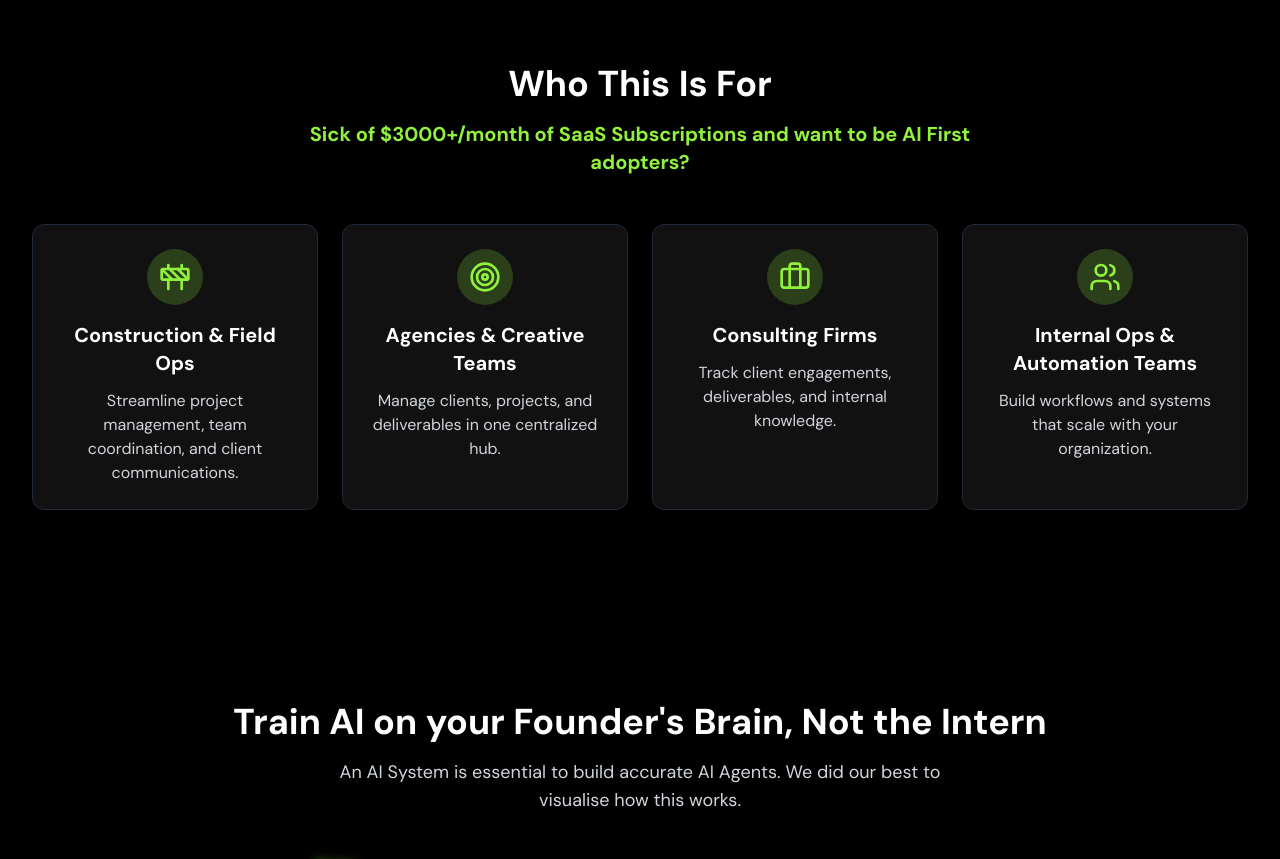
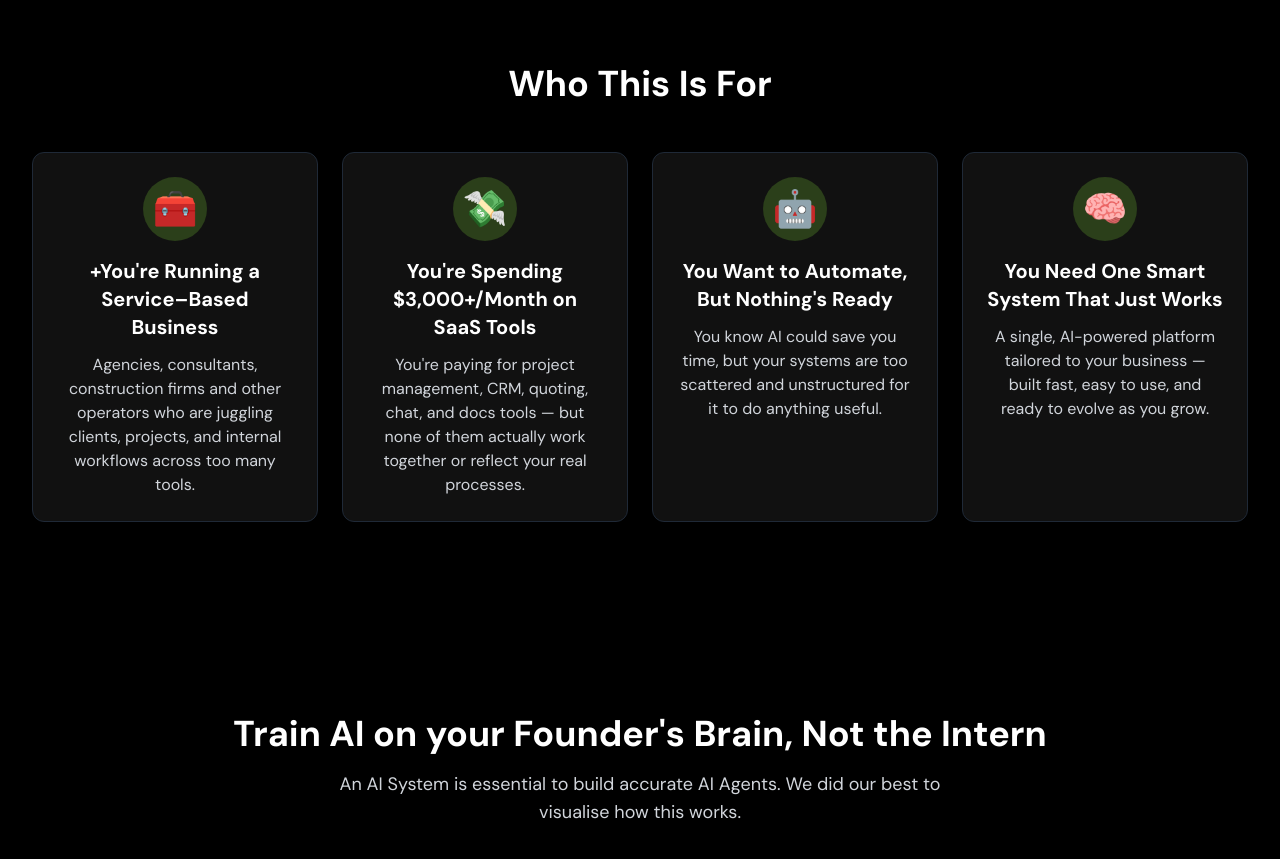
Before and after one commit to adamfromAPGsoftware/apg-lander, a React (Vite) app: page / in a window 1280 px wide. Shown: the part 820-1679 px from the top of the page. Built offline with nearby package versions, Linux system fonts and the light colour scheme.

Commit message:
Update 'Who This Is For' section to match new design with emoji icons and updated text

```diff
--- a/src/components/TargetAudience.tsx
+++ b/src/components/TargetAudience.tsx
@@ -1,27 +1,26 @@
 import React from 'react';
-import { Briefcase, Target, Construction, Users } from "lucide-react";
 
 const TargetAudience = () => {
   const audiences = [
     {
-      icon: Construction,
-      title: "Construction & Field Ops",
-      description: "Streamline project management, team coordination, and client communications."
+      icon: '🧰',
+      title: "+You're Running a Service–Based Business",
+      description: "Agencies, consultants, construction firms and other operators who are juggling clients, projects, and internal workflows across too many tools."
     },
     {
-      icon: Target,
-      title: "Agencies & Creative Teams",
-      description: "Manage clients, projects, and deliverables in one centralized hub."
+      icon: '💸',
+      title: "You're Spending $3,000+/Month on SaaS Tools",
+      description: "You're paying for project management, CRM, quoting, chat, and docs tools — but none of them actually work together or reflect your real processes."
     },
     {
-      icon: Briefcase,
-      title: "Consulting Firms",
-      description: "Track client engagements, deliverables, and internal knowledge."
+      icon: '🤖',
+      title: "You Want to Automate, But Nothing's Ready",
+      description: "You know AI could save you time, but your systems are too scattered and unstructured for it to do anything useful."
     },
     {
-      icon: Users,
-      title: "Internal Ops & Automation Teams",
-      description: "Build workflows and systems that scale with your organization."
+      icon: '🧠',
+      title: "You Need One Smart System That Just Works",
+      description: "A single, AI-powered platform tailored to your business — built fast, easy to use, and ready to evolve as you grow."
     }
   ];
 
@@ -29,31 +28,23 @@ const TargetAudience = () => {
     <section id="target-audience" className="py-16 md:py-24 max-width">
       <div className="text-center mb-12 animate-fade-in">
         <h2 className="text-3xl md:text-4xl font-bold mb-4">Who This Is For</h2>
-        <p className="text-lg md:text-xl text-brand-green font-semibold max-w-2xl mx-auto">
-          Sick of $3000+/month of SaaS Subscriptions and want to be AI First adopters?
-        </p>
       </div>
-
       <div className="grid md:grid-cols-2 lg:grid-cols-4 gap-6">
-        {audiences.map((audience, index) => {
-          const Icon = audience.icon;
-
-          return (
+        {audiences.map((audience, index) => (
           <div
             key={index}
             className="bg-[#111] p-6 rounded-xl border border-gray-800 text-center animate-fade-in"
             style={{ animationDelay: `${index * 100}ms` }}
           >
             <div className="flex justify-center mb-4">
-                <div className="bg-brand-green bg-opacity-20 rounded-full p-3">
-                  <Icon className="h-8 w-8 text-brand-green" />
+              <div className="bg-brand-green bg-opacity-20 rounded-full p-3 w-16 h-16 flex items-center justify-center">
+                <span className="text-4xl">{audience.icon}</span>
               </div>
             </div>
             <h3 className="text-xl font-bold mb-3">{audience.title}</h3>
             <p className="text-gray-300">{audience.description}</p>
           </div>
-          );
-        })}
+        ))}
       </div>
     </section>
   );
```
Lines whose indentation alone changed are shown as unchanged.
